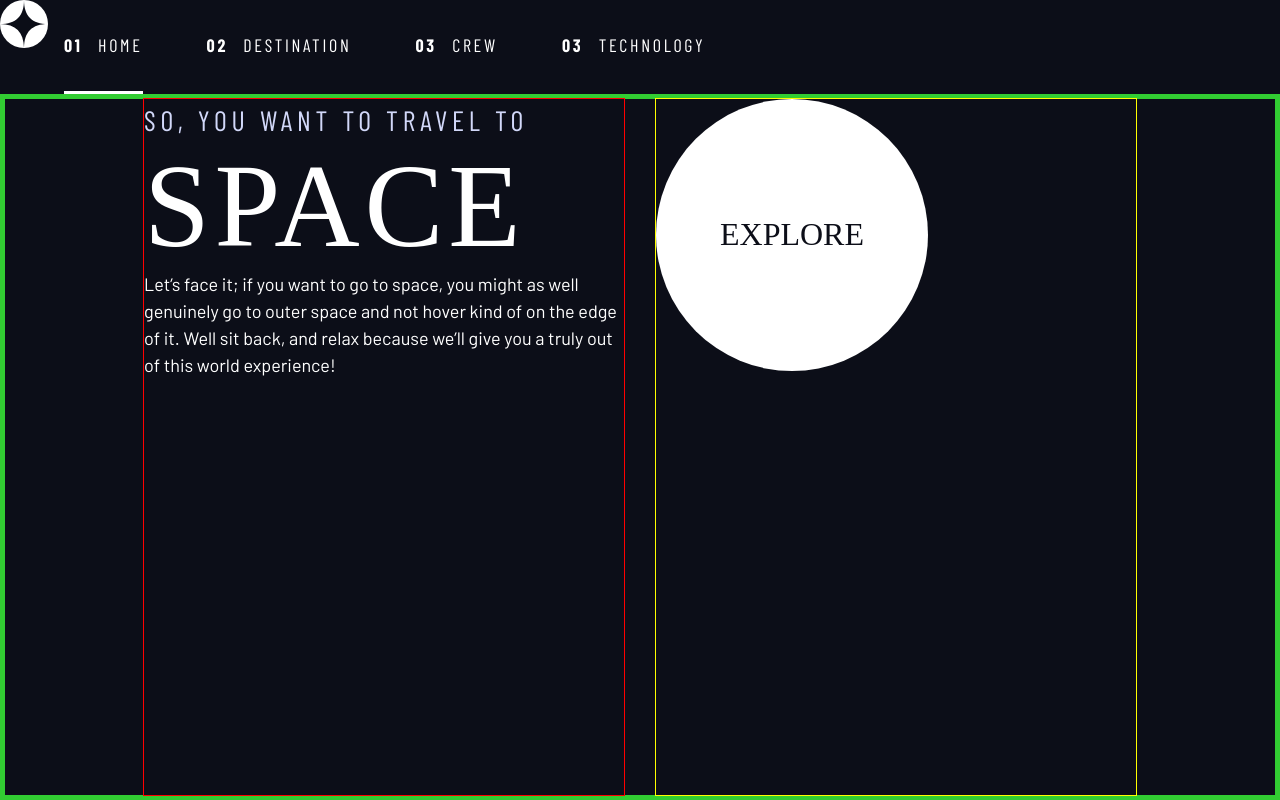
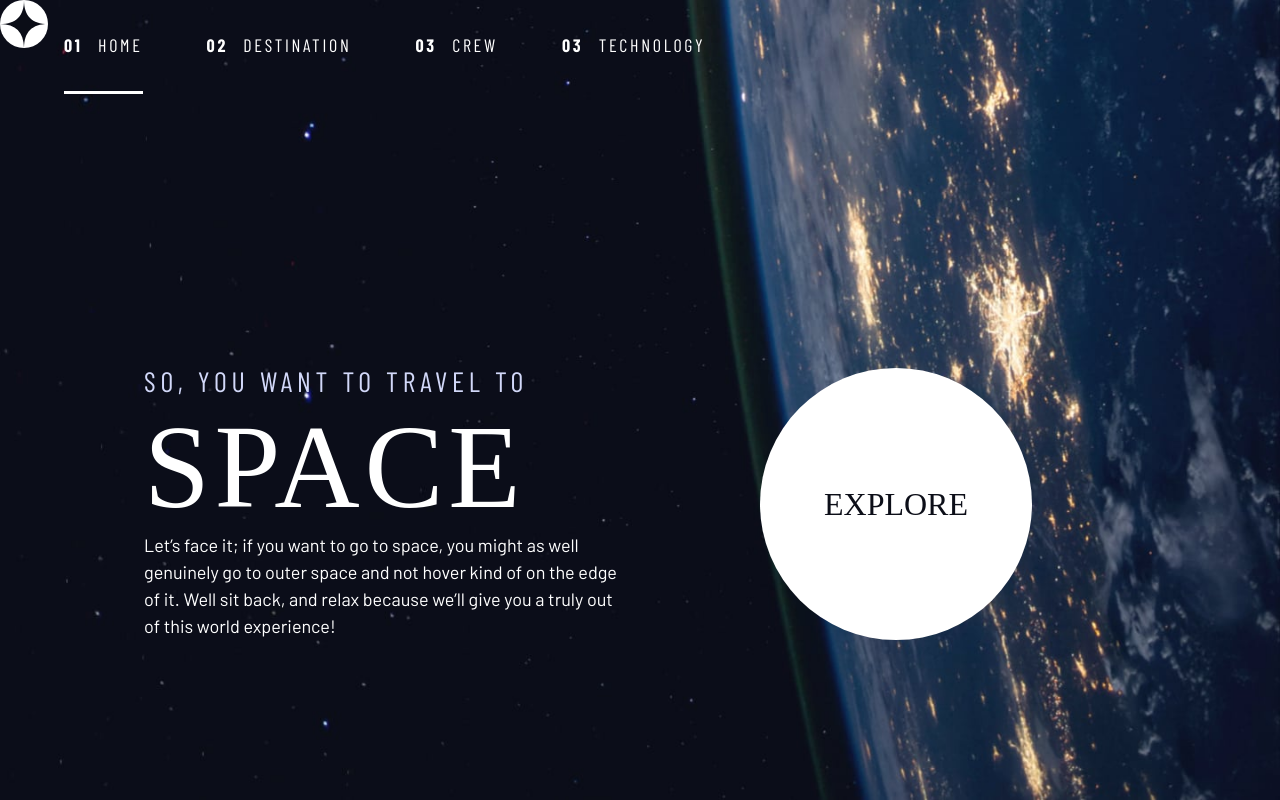
Before and after one commit to EricFiorani/frontendMentorChallenges, a plain HTML site: page space-website/starter-code/index.html in a window 1280 px wide. Drawn offline with nearby package versions, Linux system fonts and the light colour scheme; a web font is replaced by a local one.

Commit message:
hero section of homepage is done

```diff
--- a/space-website/starter-code/index.css
+++ b/space-website/starter-code/index.css
@@ -158,27 +158,37 @@ d-block {
 }
 
 .grid-container {
+    text-align: center;
     display: grid;
-    border: 5px solid limegreen;
+    place-items: center;
+    padding-inline: 1rem;
+}
+
+.grid-container > * {
+    max-width: 50ch;
+    margin-inline: auto;
 }
 
 @media (min-width: 45em){
     .grid-container {
+        text-align: left;
         column-gap: var(--container-gap, 2rem);
         grid-template-columns: minmax(2rem, 1fr) repeat(2, minmax(0, 30rem)) minmax(2rem, 1fr);
     }
 
     .grid-container > *:first-child {
         grid-column: 2;
-        outline: 1px solid red;
     }
 
     .grid-container > *:last-child {
         grid-column: 3;
-        outline: 1px solid yellow;
+    }
+
+    .grid-container--home{
+        padding-bottom: max(6rem, 20vh);
+        align-items: end;
     }
 }
-
 
 
 .sr-only {
@@ -280,6 +290,7 @@ d-block {
     place-items: center;
     text-decoration: none;
     border-radius: 50%;
+    font-size: 2rem;
     /* transition: 0.3s; */
 }
 
@@ -378,3 +389,33 @@ d-block {
     color: hsl(var(--clr-dark));
     background-color: hsl( var(--clr-white) / 1);
 }
+
+
+/* ---------------------- */
+/* Page specifc BGs       */
+/* ---------------------- */
+
+
+body {
+    background-size: cover;
+    background-position: bottom center;
+}
+
+/* Home */
+
+.home {
+    background-image: url(./assets/home/background-home-mobile.jpg);
+}
+
+@media (min-width: 35rem) {
+    .home {
+        background-position: center center;
+        background-image: url(./assets/home/background-home-tablet.jpg);
+    }
+}
+
+@media (min-width: 45rem) {
+    .home {
+        background-image: url(./assets/home/background-home-desktop.jpg);
+    }
+}
--- a/space-website/starter-code/index.html
+++ b/space-website/starter-code/index.html
@@ -29,7 +29,7 @@
       </ul>
   </nav>
   </header>
-  <div class="grid-container">
+  <div class="grid-container grid-container--home">
     <div>
       <h1 class="text-accent fs-500 ff-sans-cond uppercase letter-spacing-1">
         So, you want to travel to
@@ -41,7 +41,7 @@
     </div>
 
     <div>
-      <a href="#" class="large-button uppercase ff-serif fs-600 text-dark bg-white">Explore</a>
+      <a href="#" class="large-button uppercase ff-serif text-dark bg-white">Explore</a>
     </div>
 
   </div>
```
